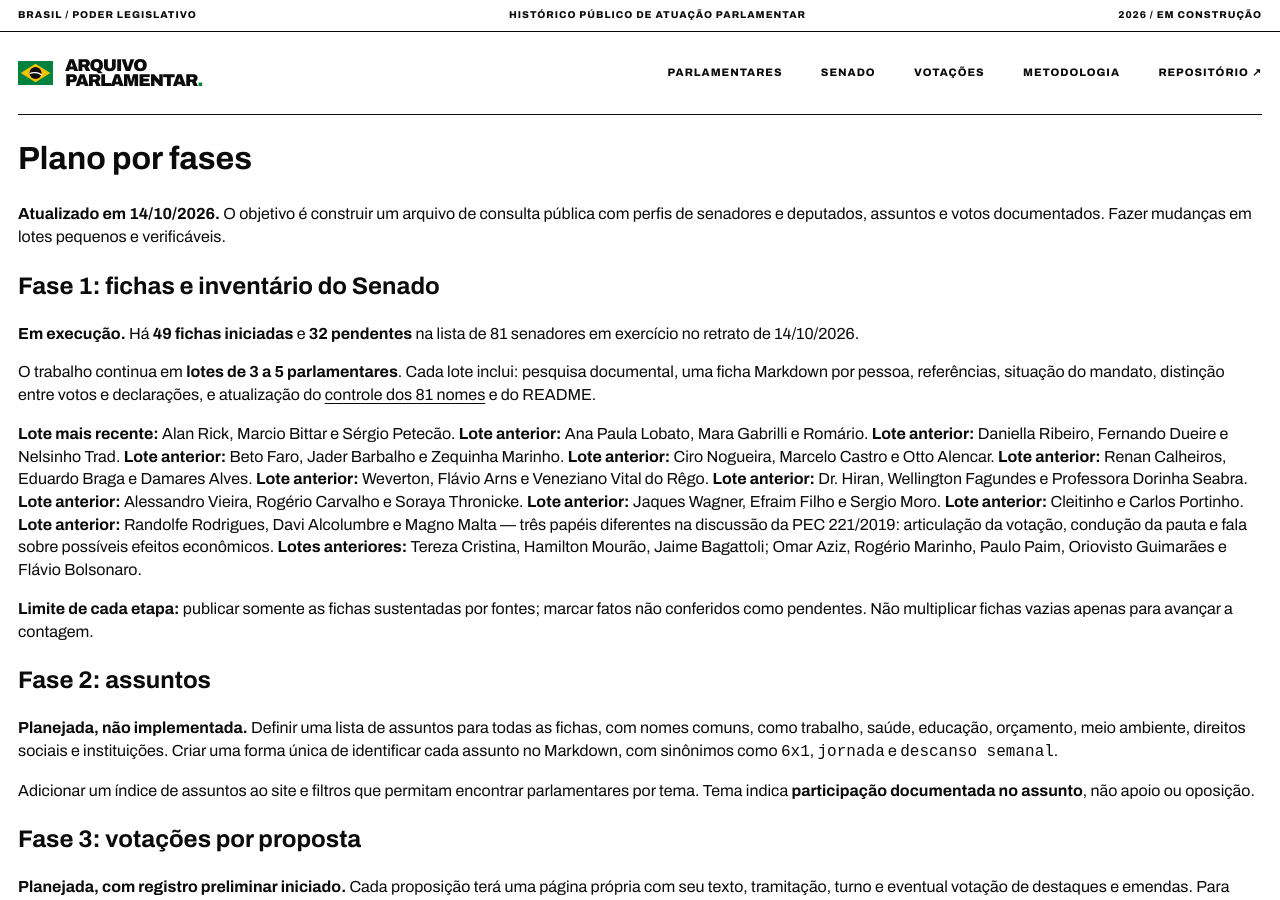
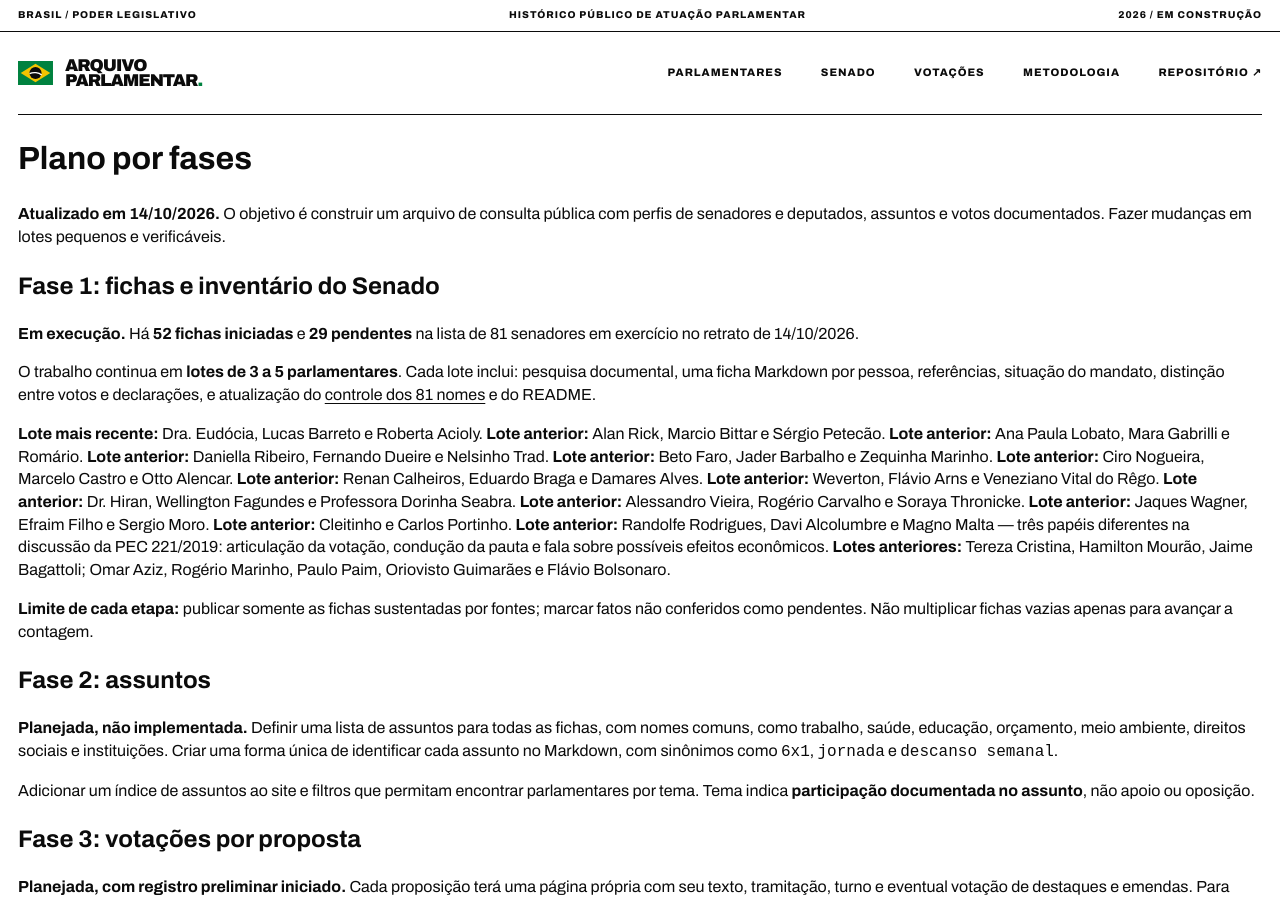
Before and after one commit to leorruas/senadores-deputados, a Jekyll site: the page built from PLANO-DE-FASES.md, in a window 1280 px wide and 900 px high. Built offline with Jekyll 4.4.1, drawn with Linux system fonts in a browser that asks for light colours; our own code applies the rules of GitHub Pages for plain Markdown files.

Commit message:
docs: atualiza progresso do Senado para 52 de 81

```diff
--- a/PLANO-DE-FASES.md
+++ b/PLANO-DE-FASES.md
@@ -4,11 +4,11 @@
 
 ## Fase 1: fichas e inventário do Senado
 
-**Em execução.** Há **49 fichas iniciadas** e **32 pendentes** na lista de 81 senadores em exercício no retrato de 14/10/2026.
+**Em execução.** Há **52 fichas iniciadas** e **29 pendentes** na lista de 81 senadores em exercício no retrato de 14/10/2026.
 
 O trabalho continua em **lotes de 3 a 5 parlamentares**. Cada lote inclui: pesquisa documental, uma ficha Markdown por pessoa, referências, situação do mandato, distinção entre votos e declarações, e atualização do [controle dos 81 nomes](parlamentares/senadores/ACOMPANHAMENTO.md) e do README.
 
-**Lote mais recente:** Alan Rick, Marcio Bittar e Sérgio Petecão. **Lote anterior:** Ana Paula Lobato, Mara Gabrilli e Romário. **Lote anterior:** Daniella Ribeiro, Fernando Dueire e Nelsinho Trad. **Lote anterior:** Beto Faro, Jader Barbalho e Zequinha Marinho. **Lote anterior:** Ciro Nogueira, Marcelo Castro e Otto Alencar. **Lote anterior:** Renan Calheiros, Eduardo Braga e Damares Alves. **Lote anterior:** Weverton, Flávio Arns e Veneziano Vital do Rêgo. **Lote anterior:** Dr. Hiran, Wellington Fagundes e Professora Dorinha Seabra. **Lote anterior:** Alessandro Vieira, Rogério Carvalho e Soraya Thronicke. **Lote anterior:** Jaques Wagner, Efraim Filho e Sergio Moro. **Lote anterior:** Cleitinho e Carlos Portinho. **Lote anterior:** Randolfe Rodrigues, Davi Alcolumbre e Magno Malta — três papéis diferentes na discussão da PEC 221/2019: articulação da votação, condução da pauta e fala sobre possíveis efeitos econômicos. **Lotes anteriores:** Tereza Cristina, Hamilton Mourão, Jaime Bagattoli; Omar Aziz, Rogério Marinho, Paulo Paim, Oriovisto Guimarães e Flávio Bolsonaro.
+**Lote mais recente:** Dra. Eudócia, Lucas Barreto e Roberta Acioly. **Lote anterior:** Alan Rick, Marcio Bittar e Sérgio Petecão. **Lote anterior:** Ana Paula Lobato, Mara Gabrilli e Romário. **Lote anterior:** Daniella Ribeiro, Fernando Dueire e Nelsinho Trad. **Lote anterior:** Beto Faro, Jader Barbalho e Zequinha Marinho. **Lote anterior:** Ciro Nogueira, Marcelo Castro e Otto Alencar. **Lote anterior:** Renan Calheiros, Eduardo Braga e Damares Alves. **Lote anterior:** Weverton, Flávio Arns e Veneziano Vital do Rêgo. **Lote anterior:** Dr. Hiran, Wellington Fagundes e Professora Dorinha Seabra. **Lote anterior:** Alessandro Vieira, Rogério Carvalho e Soraya Thronicke. **Lote anterior:** Jaques Wagner, Efraim Filho e Sergio Moro. **Lote anterior:** Cleitinho e Carlos Portinho. **Lote anterior:** Randolfe Rodrigues, Davi Alcolumbre e Magno Malta — três papéis diferentes na discussão da PEC 221/2019: articulação da votação, condução da pauta e fala sobre possíveis efeitos econômicos. **Lotes anteriores:** Tereza Cristina, Hamilton Mourão, Jaime Bagattoli; Omar Aziz, Rogério Marinho, Paulo Paim, Oriovisto Guimarães e Flávio Bolsonaro.
 
 **Limite de cada etapa:** publicar somente as fichas sustentadas por fontes; marcar fatos não conferidos como pendentes. Não multiplicar fichas vazias apenas para avançar a contagem.
 
```
